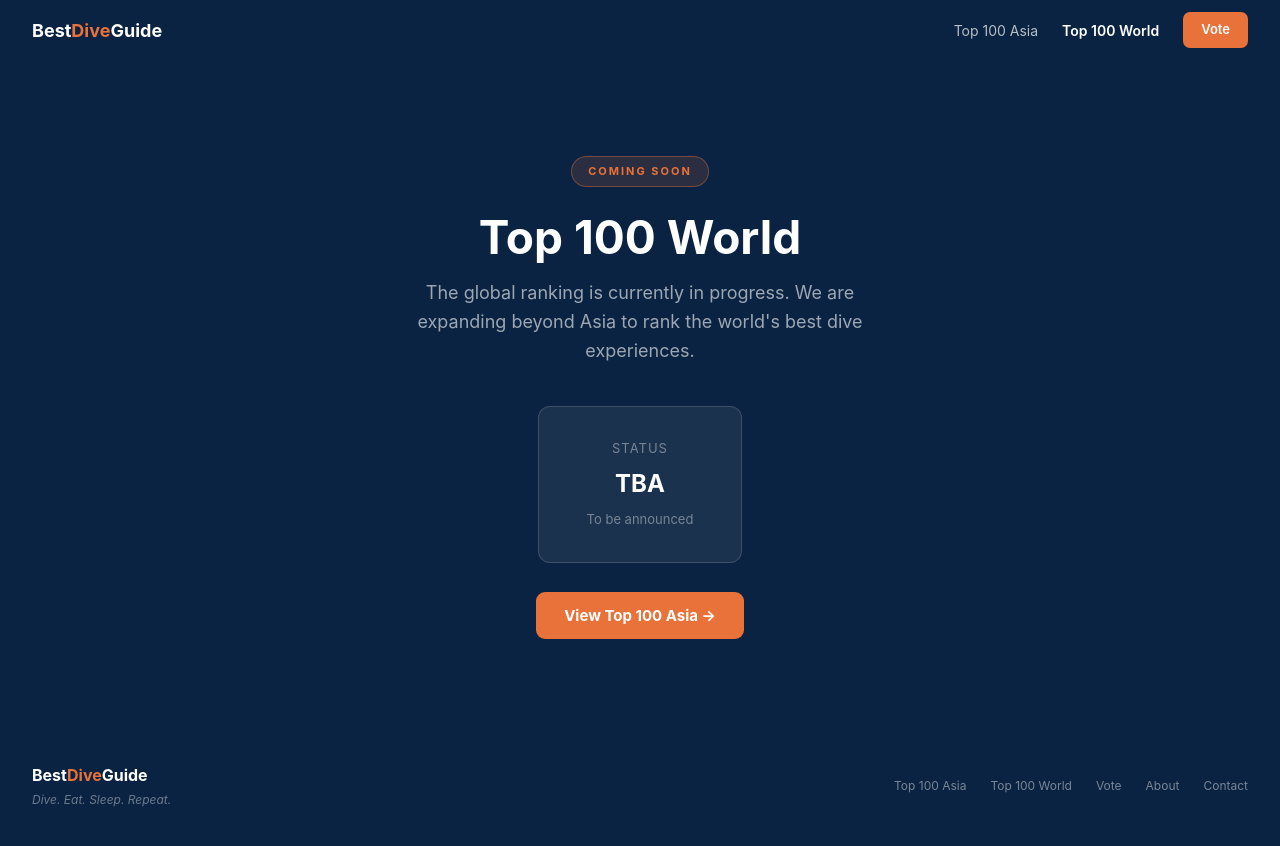
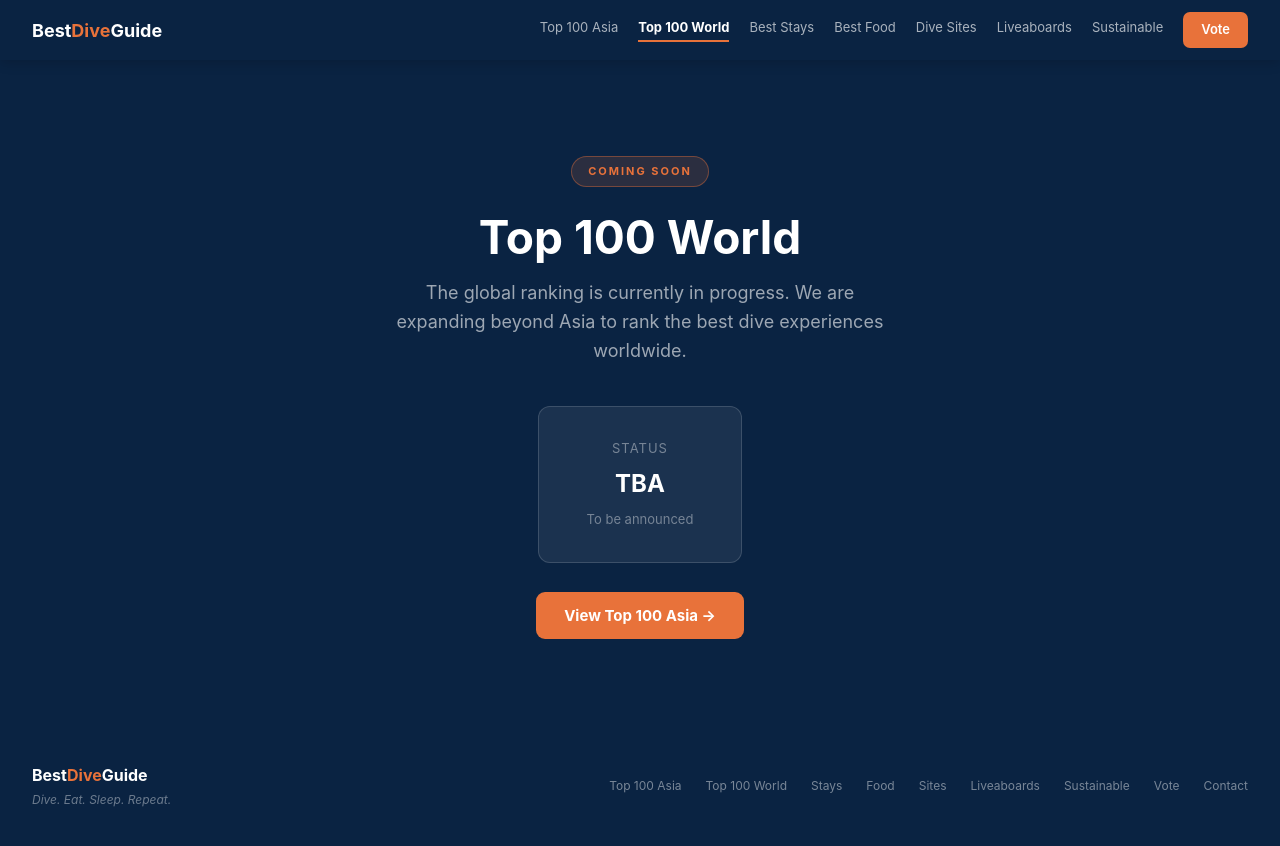
Before and after one commit to nicvdb80-cell/bestdiveguide, a Next.js app: page /top100-world in a window 1280 px wide. Shown: the top 846 px of the page. Built offline with nearby package versions, Linux system fonts and the light colour scheme.

Commit message:
fix: top100-world use shared Nav and Footer

```diff
--- a/src/app/top100-world/page.tsx
+++ b/src/app/top100-world/page.tsx
@@ -1,50 +1,35 @@
-import Link from 'next/link'
+import Nav from "@/components/Nav"
+import Footer from "@/components/Footer"
+import Link from "next/link"
 
 export default function Top100World() {
   return (
-    <div style={{fontFamily:'Inter,system-ui,sans-serif',minHeight:'100vh',background:'#fff'}}>
-      <nav style={{background:'#0A2342',height:'60px',display:'flex',alignItems:'center',justifyContent:'space-between',padding:'0 2rem',position:'sticky',top:0,zIndex:100}}>
-        <Link href="/" style={{color:'#fff',fontWeight:700,fontSize:'18px',textDecoration:'none'}}>Best<span style={{color:'#E8723A'}}>Dive</span>Guide</Link>
-        <div style={{display:'flex',gap:'1.5rem',alignItems:'center'}}>
-          <Link href="/top100" style={{color:'rgba(255,255,255,0.7)',textDecoration:'none',fontSize:'14px'}}>Top 100 Asia</Link>
-          <Link href="/top100-world" style={{color:'#fff',textDecoration:'none',fontSize:'14px',fontWeight:600}}>Top 100 World</Link>
-          <Link href="/vote" style={{background:'#E8723A',color:'#fff',padding:'8px 18px',borderRadius:'7px',textDecoration:'none',fontSize:'13px',fontWeight:600}}>Vote</Link>
-        </div>
-      </nav>
+    <div style={{fontFamily:"Inter,system-ui,sans-serif",minHeight:"100vh",background:"#fff"}}>
+      <Nav active="/top100-world" />
 
-      <div style={{background:'#0A2342',padding:'6rem 2rem',textAlign:'center'}}>
-        <div style={{display:'inline-block',background:'rgba(232,114,58,0.15)',border:'1px solid rgba(232,114,58,0.4)',color:'#E8723A',fontSize:'11px',fontWeight:700,letterSpacing:'2px',textTransform:'uppercase',padding:'6px 16px',borderRadius:'20px',marginBottom:'1.5rem'}}>
+      <div style={{background:"#0A2342",padding:"6rem 2rem",textAlign:"center"}}>
+        <div style={{display:"inline-block",background:"rgba(232,114,58,0.15)",border:"1px solid rgba(232,114,58,0.4)",color:"#E8723A",fontSize:"11px",fontWeight:700,letterSpacing:"2px",textTransform:"uppercase",padding:"6px 16px",borderRadius:"20px",marginBottom:"1.5rem"}}>
           Coming Soon
         </div>
-        <h1 style={{color:'#fff',fontSize:'46px',fontWeight:700,lineHeight:1.15,maxWidth:'680px',margin:'0 auto 1rem'}}>
+        <h1 style={{color:"#fff",fontSize:"46px",fontWeight:700,lineHeight:1.15,maxWidth:"680px",margin:"0 auto 1rem"}}>
           Top 100 World
         </h1>
-        <p style={{color:'rgba(255,255,255,0.6)',fontSize:'18px',maxWidth:'500px',margin:'0 auto 2.5rem',lineHeight:1.6}}>
-          The global ranking is currently in progress. We are expanding beyond Asia to rank the world&apos;s best dive experiences.
+        <p style={{color:"rgba(255,255,255,0.6)",fontSize:"18px",maxWidth:"500px",margin:"0 auto 2.5rem",lineHeight:1.6}}>
+          The global ranking is currently in progress. We are expanding beyond Asia to rank the best dive experiences worldwide.
         </p>
-        <div style={{display:'inline-block',background:'rgba(255,255,255,0.07)',border:'1px solid rgba(255,255,255,0.15)',borderRadius:'12px',padding:'2rem 3rem',marginBottom:'2.5rem'}}>
-          <div style={{color:'rgba(255,255,255,0.4)',fontSize:'13px',letterSpacing:'1px',textTransform:'uppercase',marginBottom:'8px'}}>Status</div>
-          <div style={{color:'#fff',fontSize:'24px',fontWeight:700}}>TBA</div>
-          <div style={{color:'rgba(255,255,255,0.4)',fontSize:'13px',marginTop:'8px'}}>To be announced</div>
+        <div style={{display:"inline-block",background:"rgba(255,255,255,0.07)",border:"1px solid rgba(255,255,255,0.15)",borderRadius:"12px",padding:"2rem 3rem",marginBottom:"2.5rem"}}>
+          <div style={{color:"rgba(255,255,255,0.4)",fontSize:"13px",letterSpacing:"1px",textTransform:"uppercase",marginBottom:"8px"}}>Status</div>
+          <div style={{color:"#fff",fontSize:"24px",fontWeight:700}}>TBA</div>
+          <div style={{color:"rgba(255,255,255,0.4)",fontSize:"13px",marginTop:"8px"}}>To be announced</div>
         </div>
         <div>
-          <Link href="/top100" style={{background:'#E8723A',color:'#fff',padding:'14px 28px',borderRadius:'9px',textDecoration:'none',fontWeight:700,fontSize:'15px'}}>
+          <Link href="/top100" style={{background:"#E8723A",color:"#fff",padding:"14px 28px",borderRadius:"9px",textDecoration:"none",fontWeight:700,fontSize:"15px"}}>
             View Top 100 Asia →
           </Link>
         </div>
       </div>
 
-      <footer style={{background:'#0A2342',padding:'2.5rem 2rem',display:'flex',alignItems:'center',justifyContent:'space-between',marginTop:'auto'}}>
-        <div>
-          <div style={{color:'#fff',fontWeight:700,fontSize:'16px'}}>Best<span style={{color:'#E8723A'}}>Dive</span>Guide</div>
-          <div style={{color:'rgba(255,255,255,0.4)',fontSize:'12px',fontStyle:'italic',marginTop:'4px'}}>Dive. Eat. Sleep. Repeat.</div>
-        </div>
-        <div style={{display:'flex',gap:'1.5rem'}}>
-          {['Top 100 Asia','Top 100 World','Vote','About','Contact'].map(l => (
-            <a key={l} href="#" style={{color:'rgba(255,255,255,0.45)',fontSize:'12px',textDecoration:'none'}}>{l}</a>
-          ))}
-        </div>
-      </footer>
+      <Footer />
     </div>
   )
 }
```
